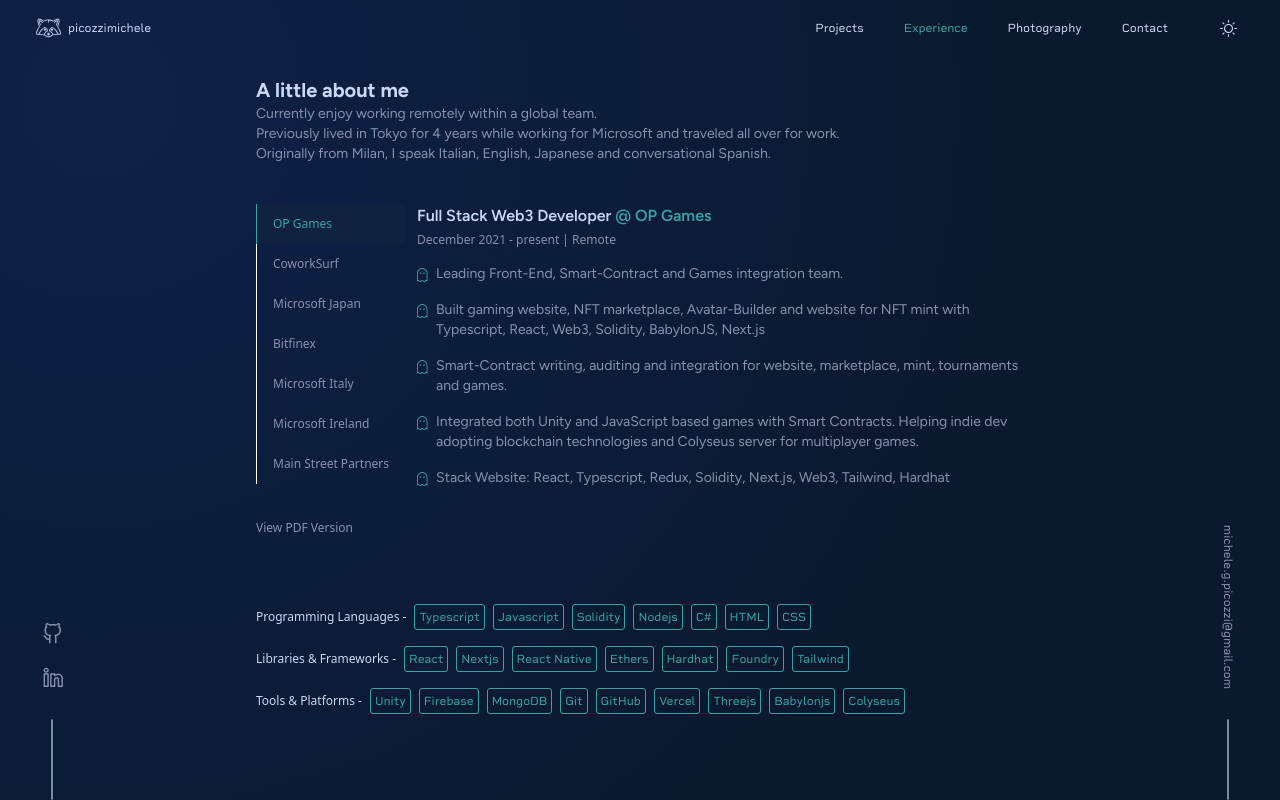
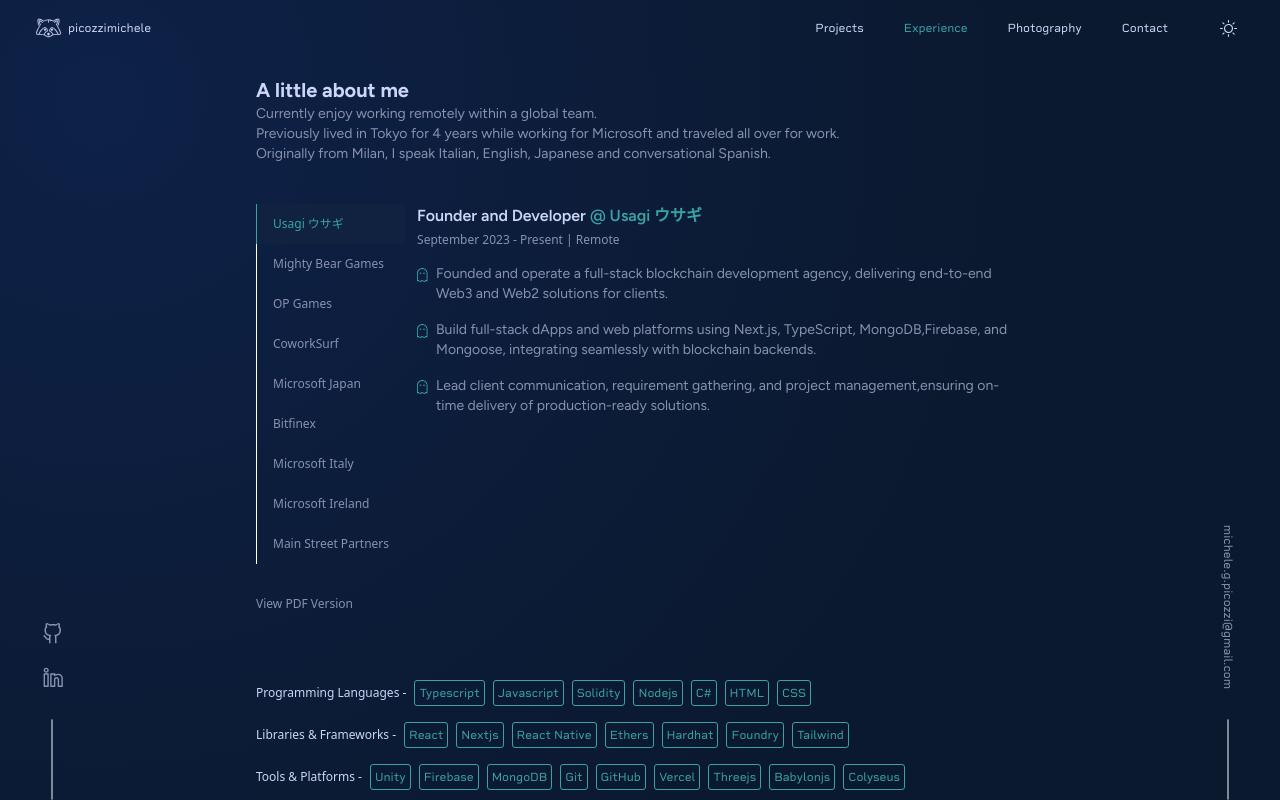
Before and after one commit to picozzimichele/picodepaperis, a Next.js app: page /experience in a window 1280 px wide. Built offline with nearby package versions, Linux system fonts and the light colour scheme.

Commit message:
added new CV

```diff
--- a/app/experience/page.tsx
+++ b/app/experience/page.tsx
@@ -19,15 +19,48 @@
         },
         {
             title: "Tools & Platforms",
-            skills: ["Unity", "Firebase", "MongoDB", "Git", "GitHub", "Vercel", "Threejs", "Babylonjs", "Colyseus"],
+            skills: [
+                "Unity",
+                "Firebase",
+                "MongoDB",
+                "Git",
+                "GitHub",
+                "Vercel",
+                "Threejs",
+                "Babylonjs",
+                "Colyseus",
+            ],
         },
     ];
     const companyList = useMemo(
         () => [
             {
+                name: "Usagi ウサギ",
+                title: "Founder and Developer",
+                date: "September 2023 - Present | Remote",
+                responsibilities: [
+                    "Founded and operate a full-stack blockchain development agency, delivering end-to-end Web3 and Web2 solutions for clients.",
+                    "Build full-stack dApps and web platforms using Next.js, TypeScript, MongoDB,Firebase, and Mongoose, integrating seamlessly with blockchain backends.",
+                    "Lead client communication, requirement gathering, and project management,ensuring on-time delivery of production-ready solutions.",
+                ],
+                website: "https://www.usagibtc.com/",
+            },
+            {
+                name: "Mighty Bear Games",
+                title: "Sr. Web Developer",
+                date: "February 2024 - September 2024 | Singapore - Remote",
+                responsibilities: [
+                    "Built GoatGaming platform end-to-end in under 6 months, scaling to 1M+ users within the first month of launch.",
+                    "Designed and implemented scalable backend with AWS + DynamoDB, supporting high concurrency and rapid user growth.",
+                    "Integrated Auth0, Next.js, TypeScript, Ethers.js to deliver a production-ready end-to-end platform.",
+                    "Stack Website: React, Typescript, DynamoDB, Solidity, Next.js, Tailwind",
+                ],
+                website: "https://hub.xyz/mighty-bear-games",
+            },
+            {
                 name: "OP Games",
-                title: "Full Stack Web3 Developer",
-                date: "December 2021 - present | Remote",
+                title: "Sr. Full Stack Web3 Developer",
+                date: "December 2021 - September 2023 | Singapore - Remote",
                 responsibilities: [
                     "Leading Front-End, Smart-Contract and Games integration team.",
                     "Built gaming website, NFT marketplace, Avatar-Builder and website for NFT mint with Typescript, React, Web3, Solidity, BabylonJS, Next.js",
@@ -107,7 +140,9 @@
 
     const filteredCompany = useCallback(
         (choosenCompany: string) => {
-            const filteredCompany = companyList.filter((company) => company.name === choosenCompany)[0];
+            const filteredCompany = companyList.filter(
+                (company) => company.name === choosenCompany
+            )[0];
             return filteredCompany;
         },
         [companyList]
@@ -123,9 +158,11 @@
         <Layout>
             <div className="flex flex-col w-full items-center mx-auto max-w-3xl justify-center md:pt-5">
                 <div className="flex flex-col w-full text-sm font-figtree">
-                    <p className="dark:text-headerDark text-xl font-bold">A little about me</p>Currently enjoy working remotely within a global team.<br></br>
-                    Previously lived in Tokyo for 4 years while working for Microsoft and traveled all over for work. <br></br> Originally from Milan, I speak
-                    Italian, English, Japanese and conversational Spanish.
+                    <p className="dark:text-headerDark text-xl font-bold">A little about me</p>
+                    Currently enjoy working remotely within a global team.<br></br>
+                    Previously lived in Tokyo for 4 years while working for Microsoft and traveled
+                    all over for work. <br></br> Originally from Milan, I speak Italian, English,
+                    Japanese and conversational Spanish.
                 </div>
                 {/* Interactive Resume Section */}
                 <div className="w-full flex flex-col md:flex-row gap-5 md:gap-3 mt-5 md:mt-10">
@@ -144,14 +181,19 @@
                     </div>
                     <div className="flex-1">
                         <div className="flex gap-1">
-                            <p className="font-figtree font-semibold dark:text-headerDark">{selectedCompany?.title}</p>
+                            <p className="font-figtree font-semibold dark:text-headerDark">
+                                {selectedCompany?.title}
+                            </p>
                             <a
                                 className="font-figtree font-semibold dark:text-lightGreen text-lightGreen"
                                 href={selectedCompany?.website}
                                 target="_blank"
                                 rel="noreferrer"
                             >
-                                <span>@</span> <span className="hover:border-b hover:border-b-lightGreen pb-1">{companyName}</span>
+                                <span>@</span>{" "}
+                                <span className="hover:border-b hover:border-b-lightGreen pb-1">
+                                    {companyName}
+                                </span>
                             </a>
                         </div>
                         <p className="text-xs mt-1">{selectedCompany?.date}</p>
```
Also changed, not shown: 1 other file (tests, documents, lock files or other folders).
